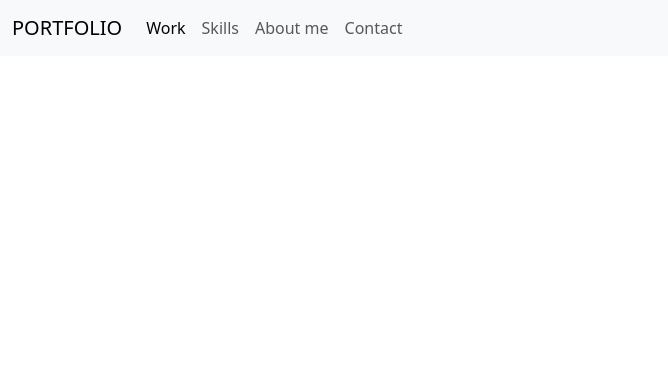
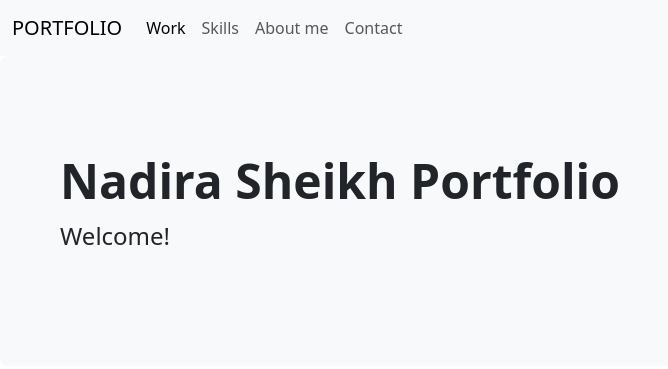
Before and after one commit to nadi-ra/bootstrap-portfolio, a plain HTML site: page index.html in a window 1280 px wide. Shown: the whole page, without its empty margins (0-668 px from the left). Drawn offline with nearby package versions, Linux system fonts and the light colour scheme.

Commit message:
added hero banner

```diff
--- a/index.html
+++ b/index.html
@@ -35,6 +35,13 @@
           </div>
         </div>
       </nav>
+      <!-- Hero Banner -->
+      <div class="p-5 mb-4 bg-body-tertiary rounded-3 ">
+        <div class="container-fluid py-5">
+          <h1 class="display-5 fw-bold">Nadira Sheikh Portfolio</h1>
+          <p class="col-md-8 fs-4">Welcome! </p>
+        </div>
+      </div>
 
 
 
```
